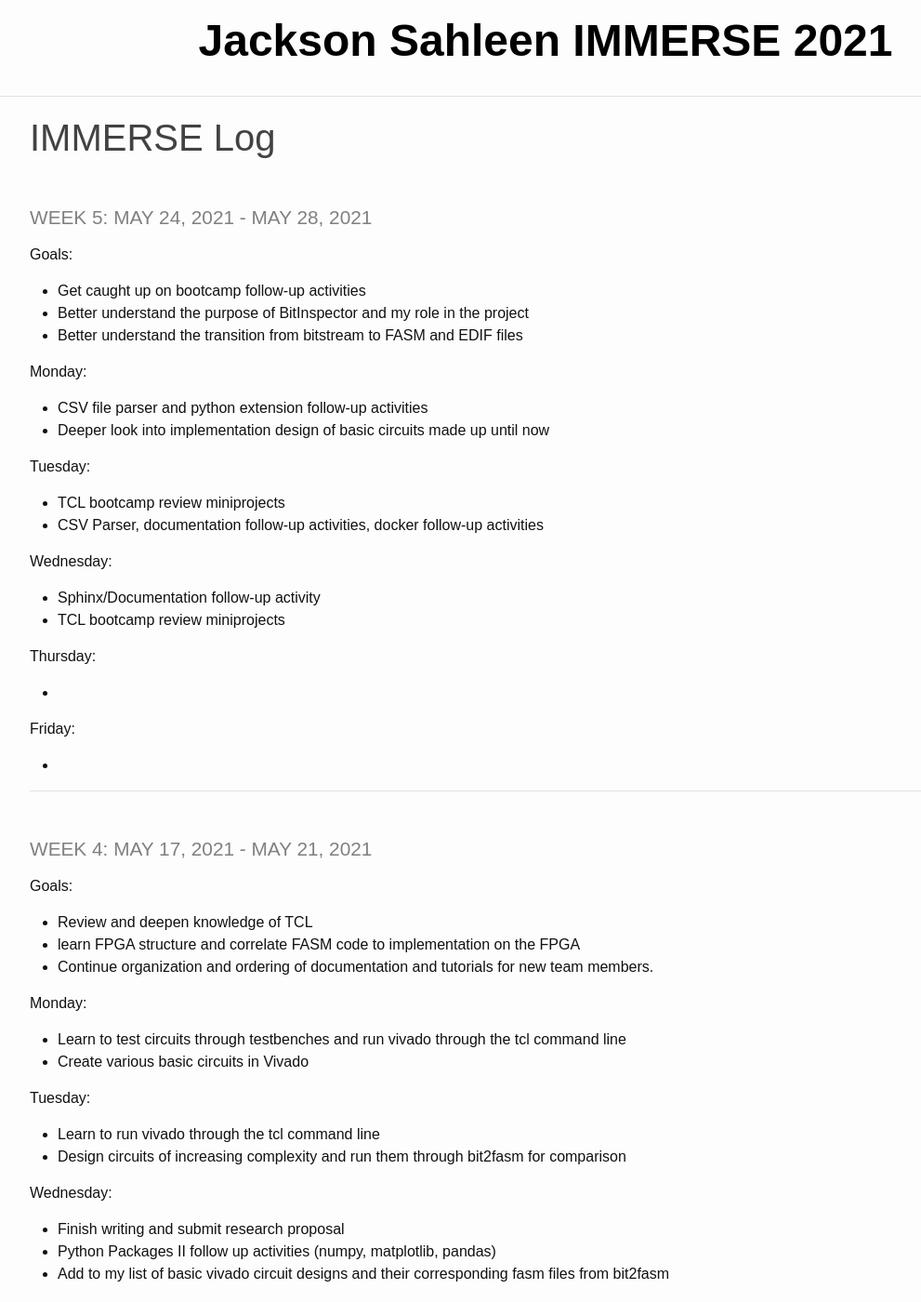
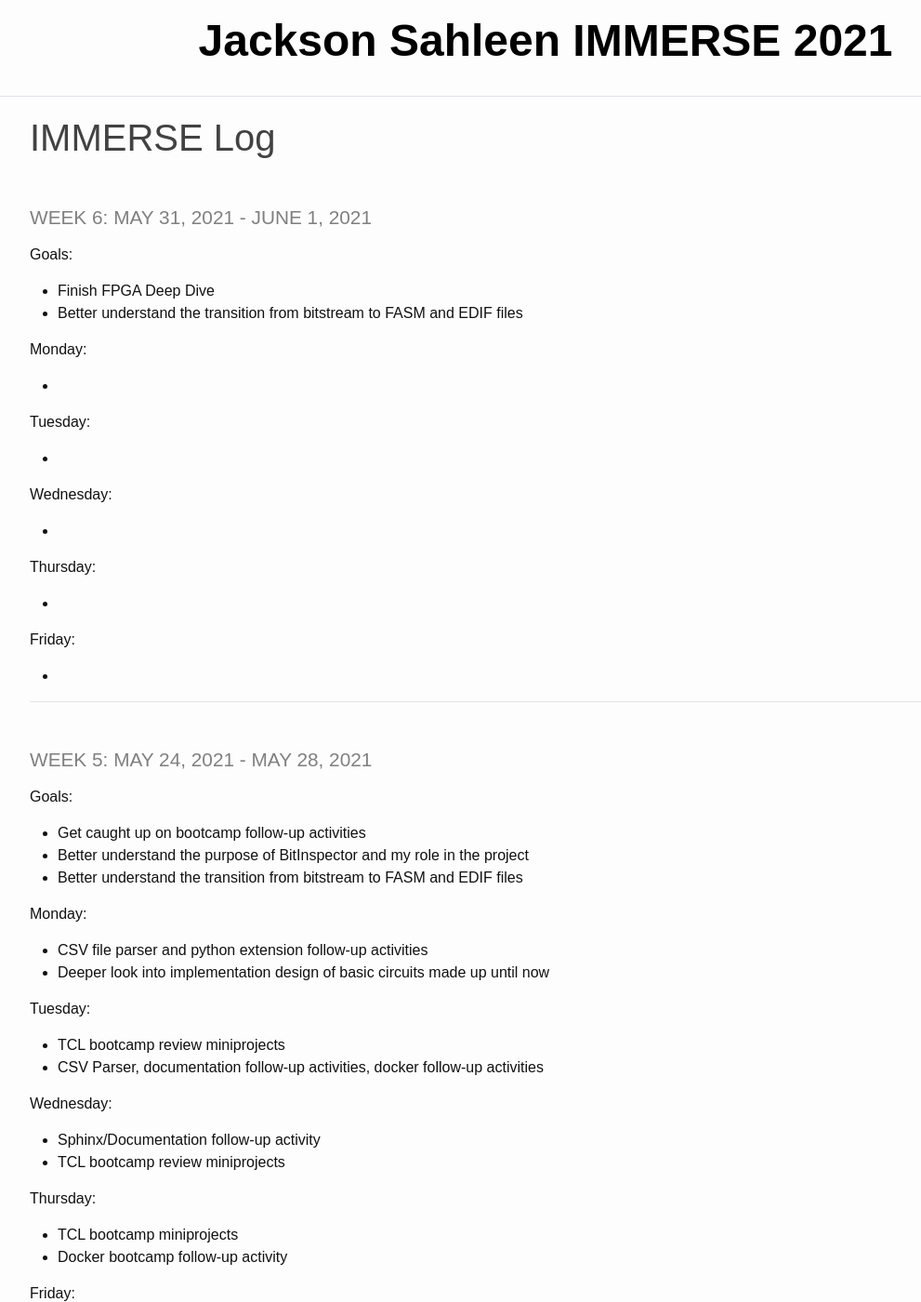
Before and after one commit to JacksonSahleen/IMMERSE_2021_log, a Jekyll site: the page built from _pages/log.md, in a window 1280 px wide and 1400 px high. Shown: the whole window at 93% size, without its empty margins (53-1044 px from the left). Built offline with Jekyll 4.4.1, drawn with Linux system fonts in a browser that asks for light colours; some of the changed text lies outside the part shown.

```diff
--- a/_pages/log.md
+++ b/_pages/log.md
@@ -2,6 +2,35 @@
 layout: default
 title: IMMERSE Log
 ---
+
+### Week 6: May 31, 2021 - June 1, 2021
+
+**Goals**:
+
+- Finish FPGA Deep Dive
+- Better understand the transition from bitstream to FASM and EDIF files
+
+**Monday**:
+
+-
+
+**Tuesday**:
+
+-
+
+**Wednesday**:
+
+-
+
+**Thursday**:
+
+-
+
+**Friday**:
+
+-
+
+----
 
 ### Week 5: May 24, 2021 - May 28, 2021
 
@@ -28,11 +57,14 @@ title: IMMERSE Log
 
 **Thursday**:
 
--
+- TCL bootcamp miniprojects
+- Docker bootcamp follow-up activity
 
 **Friday**:
 
--
+- Docker Bootcamp follow-up activity
+- TCL Bootcamp mini_project4
+- FPGA Deep Dive
 
 ----
 
```
